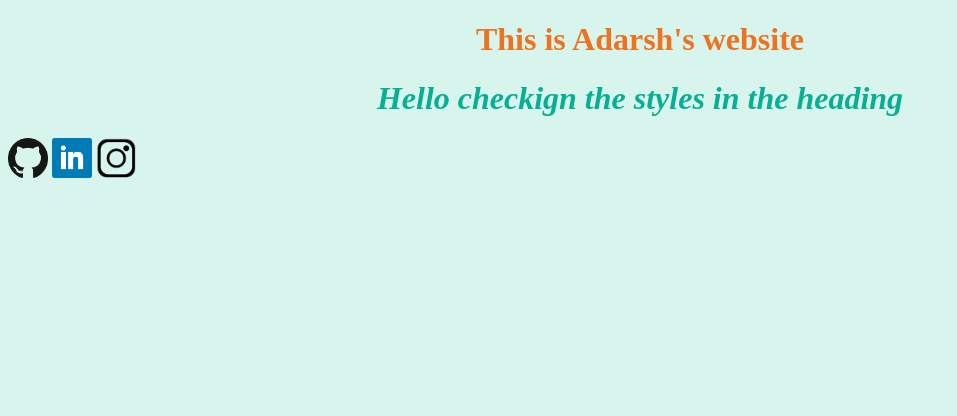
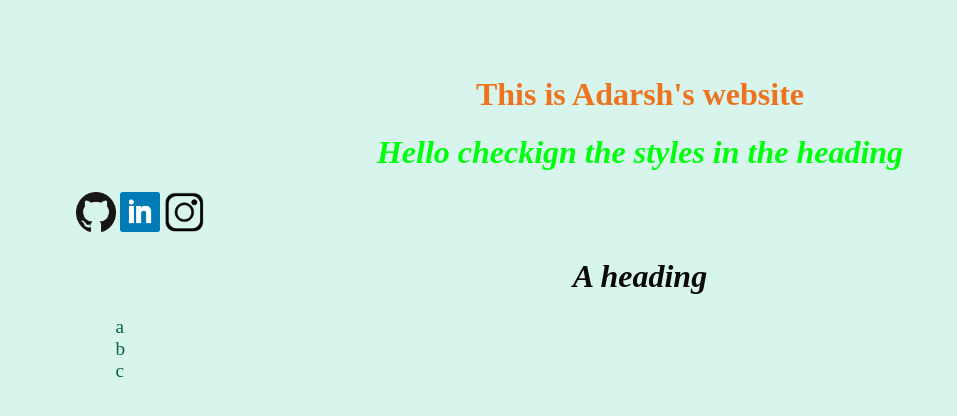
Before and after one commit to Adarsh78513/Portfolio-website, a Django app: page /myapp/ in a window 1280 px wide. Shown: the top 416 px of the page, without its empty margins (0-957 px from the left). Run offline with Django 4.2, Linux system fonts and the light colour scheme.

Commit message:
removed bullet points from unordered list and solved solved css file not updating

```diff
--- a/Portfolio_Website/myapp/static/myapp/styles.css
+++ b/Portfolio_Website/myapp/static/myapp/styles.css
@@ -1,12 +1,29 @@
 h1 {
     text-align:center ;
-    color: rgb(7, 175, 147);
+    color: rgb(0, 255, 13);
     font-style:italic;
 }
 
 body {
     background-color: rgb(215, 245, 237);
+    margin: 2cm;
 }
 a {
     color: rgb(0, 68, 255);
 }
+
+.info {
+    list-style-type: none;
+    font-size:larger;
+    color: rgb(4, 104, 57);
+
+}
+
+.a {
+    color: rgb(0, 255, 64);
+}
+
+.h {
+    color: rgb(10, 9, 9);
+
+}
--- a/Portfolio_Website/myapp/templates/myapp/index.html
+++ b/Portfolio_Website/myapp/templates/myapp/index.html
@@ -12,5 +12,14 @@
         <a href="https://www.linkedin.com/in/adarsh-raj-shivam-16634521a/"><img src="{% static 'myapp\Linkedin.png' %}" width="40px" height="40px"></a>
         <a href="https://www.instagram.com/adarsh_ra1/"><img src="{% static '\myapp\Instagram_logo.png' %}" alt="Instagram" width="40px" height="40px"></a>
 
+        <h1 class="h">A heading</h1>
+        <div class="a">
+            <ul class="info">
+                <li>a</li>
+                <li>b</li>
+                <li>c</li>
+            </ul>
+        </div>
+
     </body>
 </html>
```
